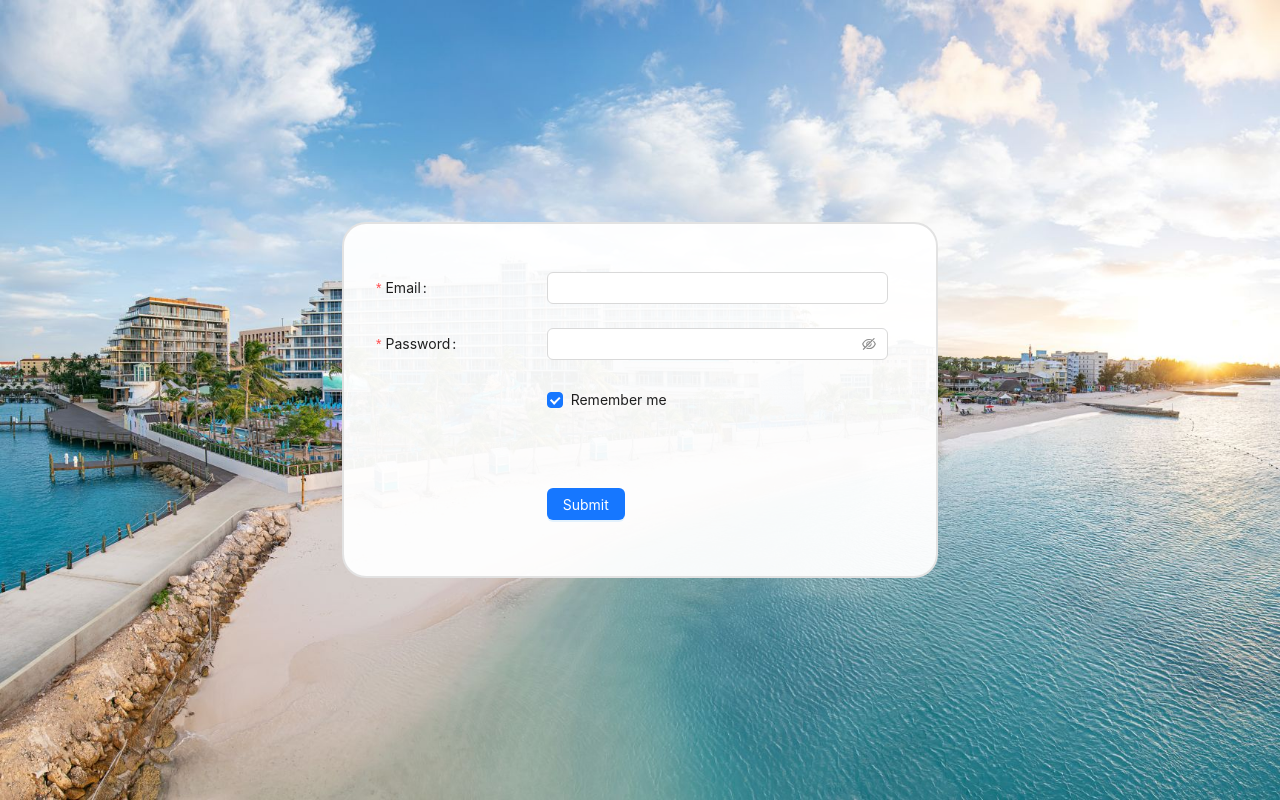
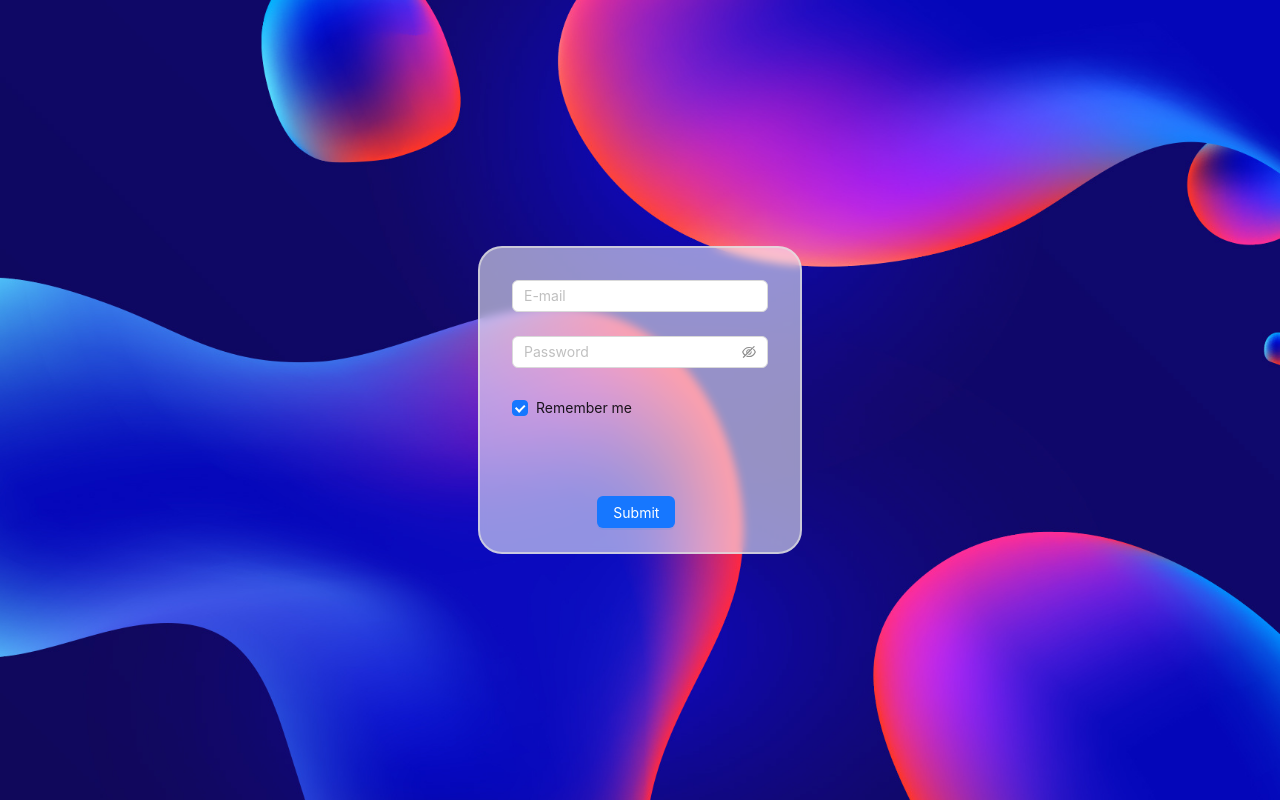
Before and after one commit to Tugay72/Hotel-Management-System, a React (Create React App) app: page / in a window 1280 px wide. Built offline with nearby package versions, Linux system fonts and the light colour scheme.

Commit message:
login page update

```diff
--- a/src/components/loginPage/login_page.css
+++ b/src/components/loginPage/login_page.css
@@ -4,7 +4,7 @@
     align-items: center;
 
 
-    background-image: url('../../assets/login_page_background.jpg');
+    background-image: url('../../assets/login_page.jpg');
     background-size: cover;
     background-repeat: no-repeat;
     height: 100vh;
@@ -13,12 +13,13 @@
 }
 
 #form-container{
-    width: 32rem;
-    padding: 3rem 3rem 2rem 2rem;
+    width: 16rem;
+    padding: 2rem 2rem 0 2rem;
 
-    border: solid rgb(224, 224, 224, 0.925) 2px;
+    border: solid rgba(224, 224, 224, 0.712) 2px;
     border-radius: 1.5rem;
 
-    background-color: rgba(255, 255, 255, 0.95);
+    background-color: rgba(255, 255, 255, 0.555);
+    backdrop-filter: blur(4px);
 
 }
--- a/src/components/loginPage/login_page.jsx
+++ b/src/components/loginPage/login_page.jsx
@@ -53,9 +53,7 @@ export default function LoginPage () {
             <span id="form-container">
                 <Form
                     name="basic"
-                    labelCol={{span: 8}}
-                    wrapperCol={{span: 16}}
-                    style={{maxWidth: 600}}
+                    wrapperCol={{span: 24}}
 
                     initialValues={{remember: true}}
                     onFinish={onFinish}
@@ -64,8 +62,6 @@ export default function LoginPage () {
 
                     <Form.Item
                         name={['user', 'email']}
-                        label="Email"
-                        labelAlign="left"
                         rules={[
                             {
                             required: true,
@@ -75,12 +71,10 @@ export default function LoginPage () {
                         ]}
                         >
 
-                    <Input/>
+                    <Input placeholder="E-mail"/>
                     </Form.Item>
 
                     <Form.Item
-                    label="Password"
-                    labelAlign="left"
                         name="password"
                         rules={[
                             {
@@ -88,14 +82,14 @@ export default function LoginPage () {
                             message: 'Please input your password!',
                             },
                         ]}>
-                    <Input.Password />
+                    <Input.Password placeholder="Password"/>
                     </Form.Item>
 
                     <Form.Item
                         name="remember"
                         valuePropName="checked"
                         wrapperCol={{
-                        offset: 8,
+                            offset: 0,
                             span: 16,
                         }}>
 
```
Also changed, not shown: src/assets/login_page.jpg (added). Lines whose indentation alone changed are shown as unchanged.
